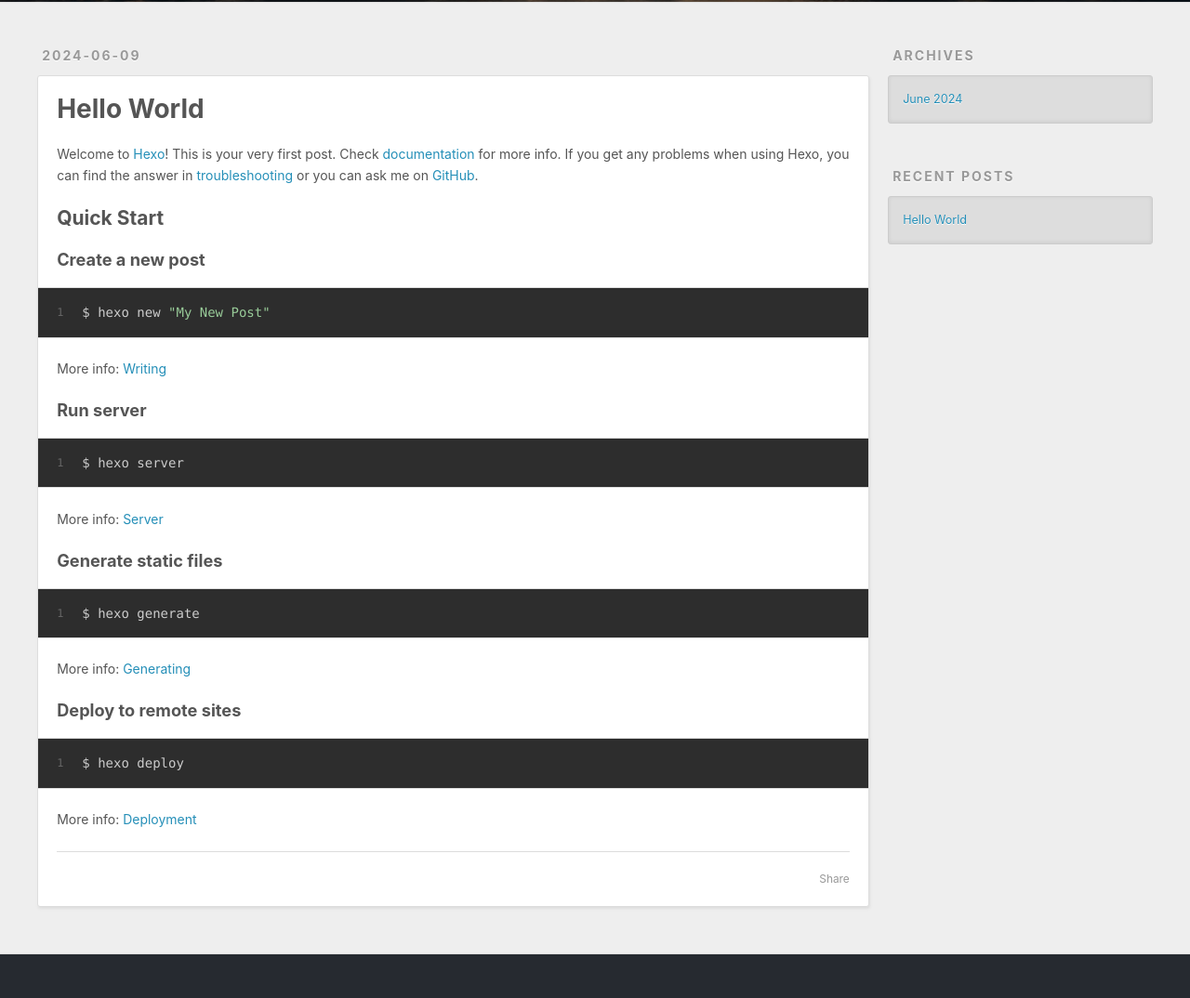
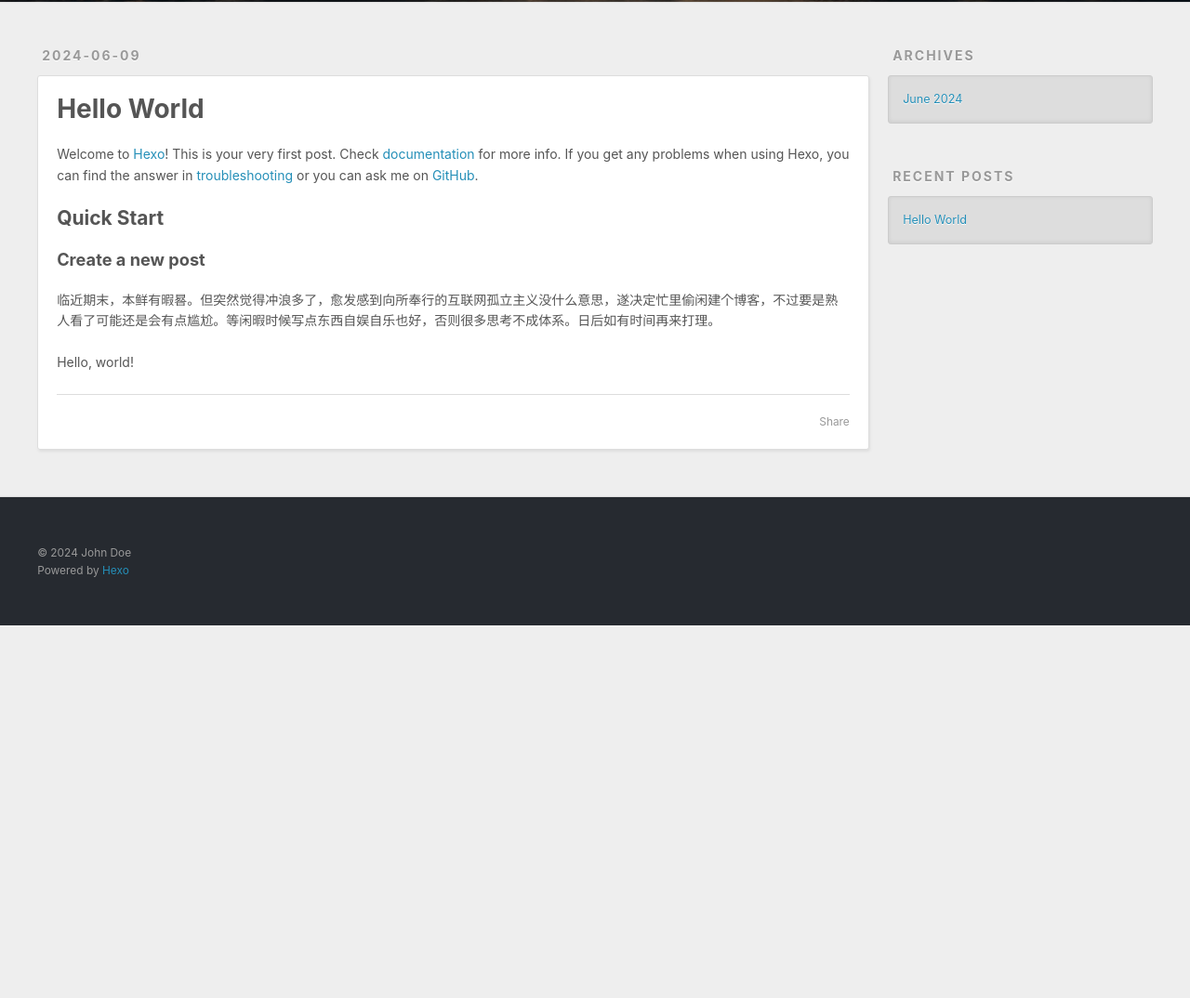
Before and after one commit to wangchunchia/wangchunchia.github.io, a plain HTML site: page 2024/06/09/hello-world/index.html in a window 1280 px wide. Shown: the part 298-1372 px from the top of the page at 93% size. After the commit the page ends 971 px from the top, so only its background shows below. Drawn offline with Linux system fonts and the light colour scheme.

Commit message:
Site updated: 2024-06-09 10:55:25

```diff
--- a/2024/06/09/hello-world/index.html
+++ b/2024/06/09/hello-world/index.html
@@ -14,7 +14,7 @@
 <meta property="og:description" content="Welcome to Hexo! This is your very first post. Check documentation for more info. If you get any problems when using Hexo, you can find the answer in troubleshooting or you can ask me on GitHub. Quick">
 <meta property="og:locale" content="en_US">
 <meta property="article:published_time" content="2024-06-09T02:16:25.300Z">
-<meta property="article:modified_time" content="2024-06-09T02:16:25.300Z">
+<meta property="article:modified_time" content="2024-06-09T02:54:24.772Z">
 <meta property="article:author" content="John Doe">
 <meta name="twitter:card" content="summary">
 
@@ -94,18 +94,8 @@
     <div class="e-content article-entry" itemprop="articleBody">
 
         <p>Welcome to <a target="_blank" rel="noopener" href="https://hexo.io/">Hexo</a>! This is your very first post. Check <a target="_blank" rel="noopener" href="https://hexo.io/docs/">documentation</a> for more info. If you get any problems when using Hexo, you can find the answer in <a target="_blank" rel="noopener" href="https://hexo.io/docs/troubleshooting.html">troubleshooting</a> or you can ask me on <a target="_blank" rel="noopener" href="https://github.com/hexojs/hexo/issues">GitHub</a>.</p>
-<h2 id="Quick-Start"><a href="#Quick-Start" class="headerlink" title="Quick Start"></a>Quick Start</h2><h3 id="Create-a-new-post"><a href="#Create-a-new-post" class="headerlink" title="Create a new post"></a>Create a new post</h3><figure class="highlight bash"><table><tr><td class="gutter"><pre><span class="line">1</span><br></pre></td><td class="code"><pre><span class="line">$ hexo new <span class="string">&quot;My New Post&quot;</span></span><br></pre></td></tr></table></figure>
-
-<p>More info: <a target="_blank" rel="noopener" href="https://hexo.io/docs/writing.html">Writing</a></p>
-<h3 id="Run-server"><a href="#Run-server" class="headerlink" title="Run server"></a>Run server</h3><figure class="highlight bash"><table><tr><td class="gutter"><pre><span class="line">1</span><br></pre></td><td class="code"><pre><span class="line">$ hexo server</span><br></pre></td></tr></table></figure>
-
-<p>More info: <a target="_blank" rel="noopener" href="https://hexo.io/docs/server.html">Server</a></p>
-<h3 id="Generate-static-files"><a href="#Generate-static-files" class="headerlink" title="Generate static files"></a>Generate static files</h3><figure class="highlight bash"><table><tr><td class="gutter"><pre><span class="line">1</span><br></pre></td><td class="code"><pre><span class="line">$ hexo generate</span><br></pre></td></tr></table></figure>
-
-<p>More info: <a target="_blank" rel="noopener" href="https://hexo.io/docs/generating.html">Generating</a></p>
-<h3 id="Deploy-to-remote-sites"><a href="#Deploy-to-remote-sites" class="headerlink" title="Deploy to remote sites"></a>Deploy to remote sites</h3><figure class="highlight bash"><table><tr><td class="gutter"><pre><span class="line">1</span><br></pre></td><td class="code"><pre><span class="line">$ hexo deploy</span><br></pre></td></tr></table></figure>
-
-<p>More info: <a target="_blank" rel="noopener" href="https://hexo.io/docs/one-command-deployment.html">Deployment</a></p>
+<h2 id="Quick-Start"><a href="#Quick-Start" class="headerlink" title="Quick Start"></a>Quick Start</h2><h3 id="Create-a-new-post"><a href="#Create-a-new-post" class="headerlink" title="Create a new post"></a>Create a new post</h3><p>临近期末，本鲜有暇晷。但突然觉得冲浪多了，愈发感到向所奉行的互联网孤立主义没什么意思，遂决定忙里偷闲建个博客，不过要是熟人看了可能还是会有点尴尬。等闲暇时候写点东西自娱自乐也好，否则很多思考不成体系。日后如有时间再来打理。</p>
+<p>Hello, world!</p>
 
 
     </div>
```
Also changed, not shown: index.html (+2 -12 lines).
